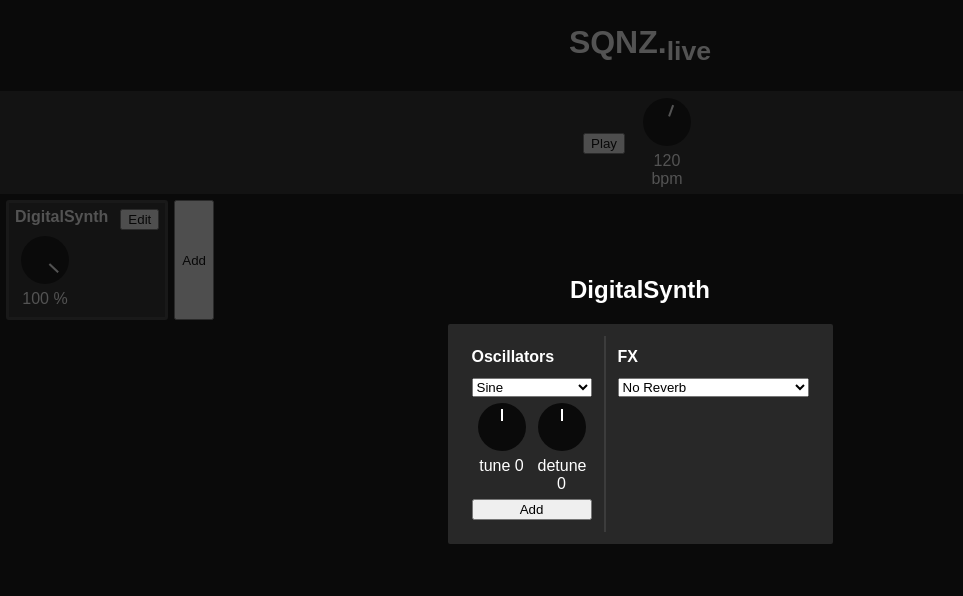
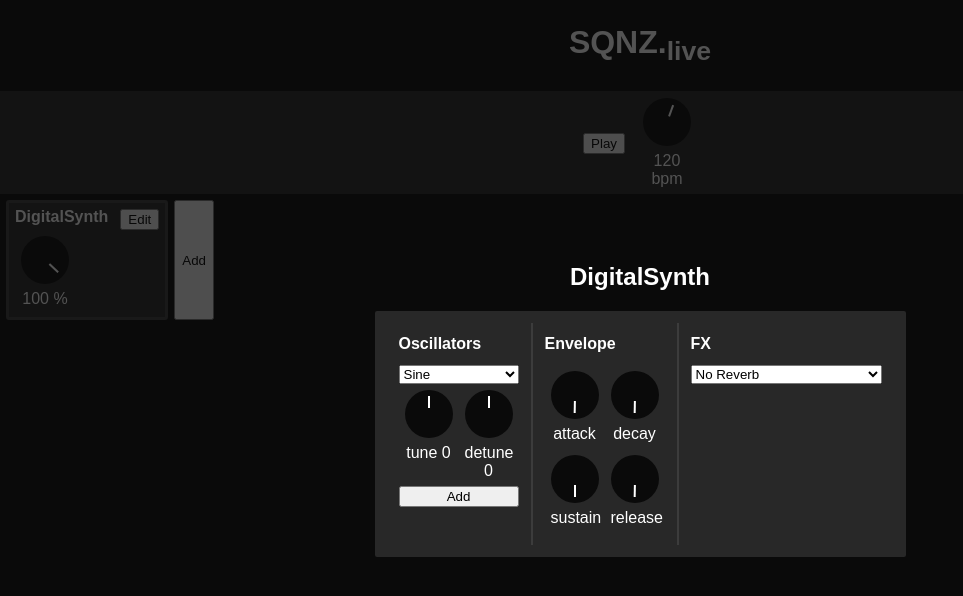
Before and after one commit to ChappIO/sqnz.live, a React (Create React App) app: page / in a window 1280 px wide. Both pictures are taken after a click on the button "Edit". Shown: the top 596 px of the page, without its empty margins (0-963 px from the left). Built offline with nearby package versions, Linux system fonts and the light colour scheme.

Commit message:
Add envelope

```diff
--- a/src/components/Instrument.tsx
+++ b/src/components/Instrument.tsx
@@ -46,7 +46,7 @@ export const Instrument = ({name, macroControls, settings, audioEngine}: Props)
                 </div>
             </div>
             <Amplifier volume={volume}>
-                <SequenceTrigger gate={0.1}>
+                <SequenceTrigger>
                     <StealGate onGate={setTrigger}/>
                     {audioEngine}
                 </SequenceTrigger>
--- a/src/components/Knob.tsx
+++ b/src/components/Knob.tsx
@@ -13,23 +13,15 @@ const distanceToFullRotation = 200;
 
 export const Knob = ({label, onChange, value, max, min, defaultValue}: Props) => {
     const [lastOffset, setLastOffset] = useState<number>(0)
-    const [actualValue, setActualValue] = useState<number>(defaultValue);
+    const [actualValue, setActualValue] = useState<number>(value);
     const handle = useRef<HTMLDivElement | null>(null);
     const ghost = useRef<Element | null>(null);
     const knob = useRef<HTMLDivElement | null>(null);
     const range = max - min;
     const rangePerPercent = (range) / 100;
-    const percent = (value - min) / rangePerPercent;
+    const percent = (actualValue - min) / rangePerPercent;
     const rotationDeg = Math.round(percent * 360 / 100);
     const handleChange = onChange;
-
-    useEffect(() => {
-        setActualValue(value);
-    }, [value]);
-
-    useEffect(() => {
-        setActualValue(defaultValue);
-    }, [defaultValue]);
 
     useEffect(() => {
         const rounded = Math.round(actualValue);
@@ -41,6 +33,8 @@ export const Knob = ({label, onChange, value, max, min, defaultValue}: Props) =>
         <div className="knob" ref={knob}>
             <div className="handle" ref={handle}
                  draggable
+                 data-min={min}
+                 data-max={max}
                  data-value={value}
                  data-percent={percent}
                  data-rotate={rotationDeg}
--- a/src/components/audio/EnvelopeADSR.tsx
+++ b/src/components/audio/EnvelopeADSR.tsx
@@ -21,10 +21,11 @@ export const EnvelopeADSR = ({attack, decay, sustain, release, children}: PropsW
                 amp.gain.setTargetAtTime(sustain, context.currentTime + attack, decay);
             }),
             trigger.addEventListener('gateClose', () => {
+                amp.gain.cancelScheduledValues(context.currentTime);
                 amp.gain.setTargetAtTime(0, context.currentTime, release);
             })
         );
-    }, [trigger, amp]);
+    }, [trigger, amp, attack, decay, sustain, release]);
 
     useEffect(() => {
         amp.gain.setValueAtTime(0, context.currentTime);
--- a/src/hooks/useAudioNode.tsx
+++ b/src/hooks/useAudioNode.tsx
@@ -9,7 +9,7 @@ export const useAudioNode = <T extends AudioNode>(nodeCreator: (context: AudioCo
     const parentNode = useDestination();
     const self = useSingleton(() => {
         const node = nodeCreator(context);
-        console.log('created', node);
+        console.debug('created', node);
         return node;
     });
 
@@ -18,7 +18,6 @@ export const useAudioNode = <T extends AudioNode>(nodeCreator: (context: AudioCo
     useEffect(() => {
         console.debug('connect', self, 'to', parentNode);
         self.connect(parentNode);
-        console.log('done');
         return () => {
             console.debug('disconnect', self);
             self.disconnect();
--- a/src/instruments/DigitalSynth.tsx
+++ b/src/instruments/DigitalSynth.tsx
@@ -15,6 +15,10 @@ export const DigitalSynth = () => {
         }
     ]);
     const [reverbPreset, setReverbPreset] = useState<ReverbPreset | undefined>();
+    const [attack, setAttack] = useState(2);
+    const [decay, setDecay] = useState(2);
+    const [sustain, setSustain] = useState(1000);
+    const [release, setRelease] = useState(2);
 
     return (
         <Instrument
@@ -44,6 +48,8 @@ export const DigitalSynth = () => {
                                             }>
                                         <option value="sine">Sine</option>
                                         <option value="triangle">Triangle</option>
+                                        <option value="square">Square</option>
+                                        <option value="sawtooth">Saw</option>
                                     </select>
                                     <div className="knobs">
                                         <Knob label={`tune ${osc.tune}`} min={-24} max={24} value={osc.tune}
@@ -85,6 +91,19 @@ export const DigitalSynth = () => {
                         </div>
                     </section>
                     <section>
+                        <h3>Envelope</h3>
+                        <div className="section-content">
+                            <div className="knobs">
+                                <Knob label="attack" min={0} max={1000} value={attack} defaultValue={20} onChange={setAttack}/>
+                                <Knob label="decay" min={0} max={1000} value={decay} defaultValue={20} onChange={setDecay}/>
+                            </div>
+                            <div className="knobs">
+                                <Knob label="sustain" min={0} max={1000} value={sustain} defaultValue={1000} onChange={setSustain}/>
+                                <Knob label="release" min={0} max={1000} value={release} defaultValue={20} onChange={setRelease}/>
+                            </div>
+                        </div>
+                    </section>
+                    <section>
                         <h3>FX</h3>
                         <div className="section-content">
                             <select value={reverbPreset} onChange={e => {
@@ -104,7 +123,7 @@ export const DigitalSynth = () => {
             audioEngine={
                 <>
                     <Reverb preset={reverbPreset}>
-                        <EnvelopeADSR attack={0.02} decay={0.1} sustain={0.4} release={0.3}>
+                        <EnvelopeADSR attack={attack / 1000} decay={decay / 1000} sustain={sustain / 1000} release={release / 1000}>
                             <Amplifier volume={100 / oscillators.length}>
                                 {oscillators.map((osc, i) => (
                                     <Oscillator key={i} {...osc}/>
--- a/src/triggers/SequenceTrigger.tsx
+++ b/src/triggers/SequenceTrigger.tsx
@@ -14,13 +14,9 @@ const sequence: Note[] = [
     Note['G4'],
     Note['D#4'],
 ]
-const pulsePerStep = 2;
+const pulsePerStep = 4;
 
-export interface Props {
-    gate: number;
-}
-
-export const SequenceTrigger = ({children, gate}: PropsWithChildren<{ gate: number }>) => {
+export const SequenceTrigger = ({children}: PropsWithChildren) => {
     const trigger = useSingleton(() => new TriggerSource());
     const transport = useTransport();
 
@@ -60,8 +56,8 @@ export const SequenceTrigger = ({children, gate}: PropsWithChildren<{ gate: numb
         trigger.fire('noteOn', event);
         setTimeout(() => {
             trigger.fire('noteOff', event)
-        }, gate * 1000);
-    }, [step, sequence, gate, playing]);
+        }, 100);
+    }, [step, sequence, playing]);
 
     return (
         <TriggerProvider source={trigger}>
```
